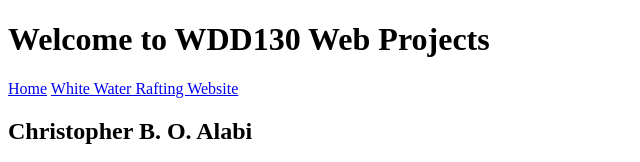
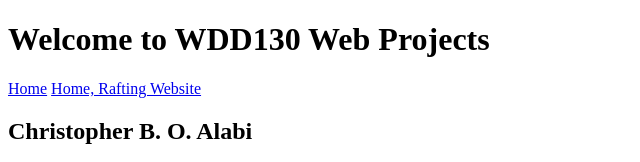
Before and after one commit to chrislab97/wdd130, a plain HTML site: page index.html in a window 1280 px wide. Shown: the top 162 px of the page, 0-640 px from the left. Drawn offline with Linux system fonts and the light colour scheme; grey boxes are pictures that could not be loaded.

Commit message:
Build Homepage

```diff
--- a/index.html
+++ b/index.html
@@ -13,7 +13,7 @@
         <h1>Welcome to WDD130 Web Projects</h1>
         <nav>
             <a href="#">Home</a>
-            <a href="wwr/">White Water Rafting Website</a>
+            <a href="wwr/">Home, Rafting Website</a>
         </nav>
     </header>
     <main>
```
